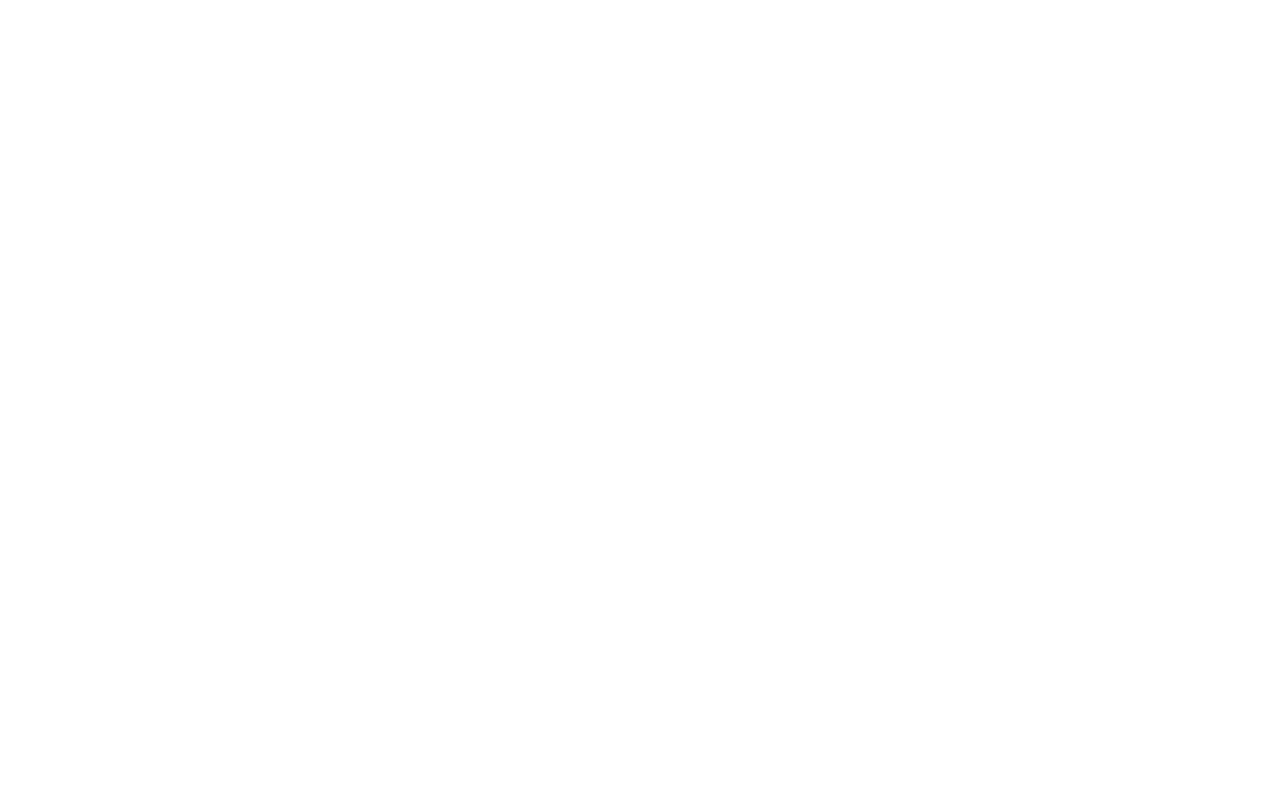
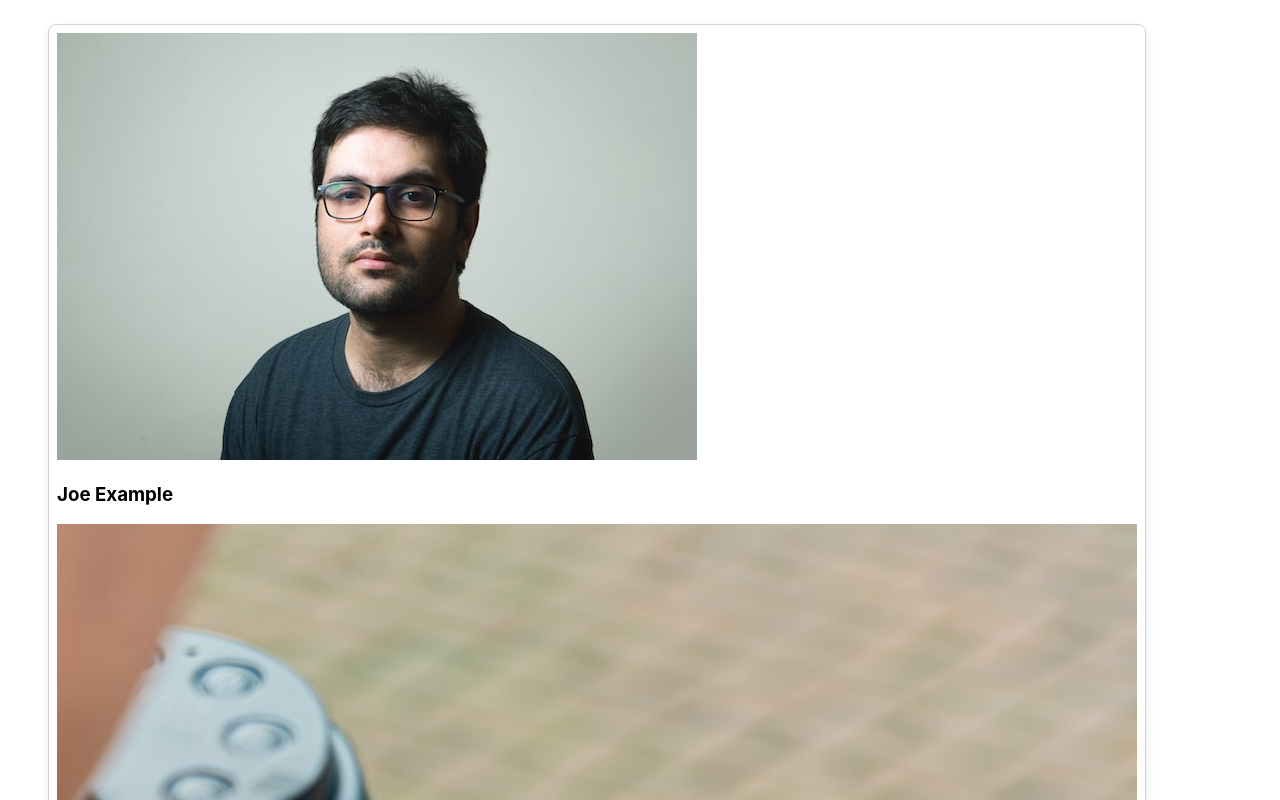
Before and after one commit to Shadmxn/photolabs, a React (Create React App) app in the folder frontend/: page / in a window 1280 px wide. Shown: the top 800 px of the page. Built offline with nearby package versions, Linux system fonts and the light colour scheme; the HTML template or start-up script is replaced by a standard one.

Commit message:
implement display 3 photos to render three photos with PhotListItem components

```diff
--- a/frontend/src/App.jsx
+++ b/frontend/src/App.jsx
@@ -1,15 +1,54 @@
 import React from 'react';
-
 import PhotoListItem from './components/PhotoListItem';
 import './App.scss';
 
-// Note: Rendering a single component to build components in isolation
-const App = () => {
-  return (
-    <div className="App">
-      <PhotoListItem/>
-    </div>
-  );
-};
+// Create an array of sample data for photos
+const photoDataArray = [
+  {
+    id: "1",
+    location: {
+      city: "Montreal",
+      country: "Canada",
+    },
+    imageSource: `${process.env.PUBLIC_URL}/Image-1-Regular.jpeg`,
+    username: "Joe Example",
+    profile: `${process.env.PUBLIC_URL}/profile-1.jpg`,
+  },
+  {
+    id: "2",
+    location: {
+      city: "New York",
+      country: "USA",
+    },
+    imageSource: `${process.env.PUBLIC_URL}/Image-2-Regular.jpeg`,
+    username: "Jane Doe",
+    profile: `${process.env.PUBLIC_URL}/profile-2.jpg`,
+  },
+  {
+    id: "3",
+    location: {
+      city: "Paris",
+      country: "France",
+    },
+    imageSource: `${process.env.PUBLIC_URL}/Image-3-Regular.jpeg`,
+    username: "Alice Smith",
+    profile: `${process.env.PUBLIC_URL}/profile-3.jpg`,
+  }
+];
+
+const App = () => (
+  <div className="App">
+    {photoDataArray.map(photo => (
+      <PhotoListItem
+        key={photo.id}
+        id={photo.id}
+        location={photo.location}
+        imageSource={photo.imageSource}
+        username={photo.username}
+        profile={photo.profile}
+      />
+    ))}
+  </div>
+);
 
 export default App;
--- a/frontend/src/components/PhotoListItem.jsx
+++ b/frontend/src/components/PhotoListItem.jsx
@@ -1,21 +1,15 @@
-import React from "react";
-
+import React from 'react';
 import "../styles/PhotoListItem.scss";
 
-
-const sampleDataForPhotoListItem = {
-  id: "1",
-  location: {
-    city: "Montreal",
-    country: "Canada",
-  },
-  imageSource: `${process.env.PUBLIC_URL}/Image-1-Regular.jpeg`,
-  username: "Joe Example",
-  profile: `${process.env.PUBLIC_URL}/profile-1.jpg`,
-};
-
-const PhotoListItem = () => {
-  /* Insert React */
+const PhotoListItem = ({ id, location, imageSource, username, profile }) => {
+  return (
+    <div className="photo-list__item" key={id}>
+      <img src={profile} alt={`${username}'s profile`} />
+      <h3>{username}</h3>
+      <img src={imageSource} alt={`From ${location.city}, ${location.country}`} />
+      <p>{location.city}, {location.country}</p>
+    </div>
+  );
 };
 
 export default PhotoListItem;
--- a/frontend/src/styles/PhotoListItem.scss
+++ b/frontend/src/styles/PhotoListItem.scss
@@ -6,6 +6,7 @@
   border-style: solid;
   border-radius: 8px;
   max-width: fit-content;
+  box-shadow: 0px 4px 8px rgba(0, 0, 0, 0.1);
 }
 
 .photo-list__image {
```
Also changed, not shown: 1 other file (tests, documents, lock files or other folders).
